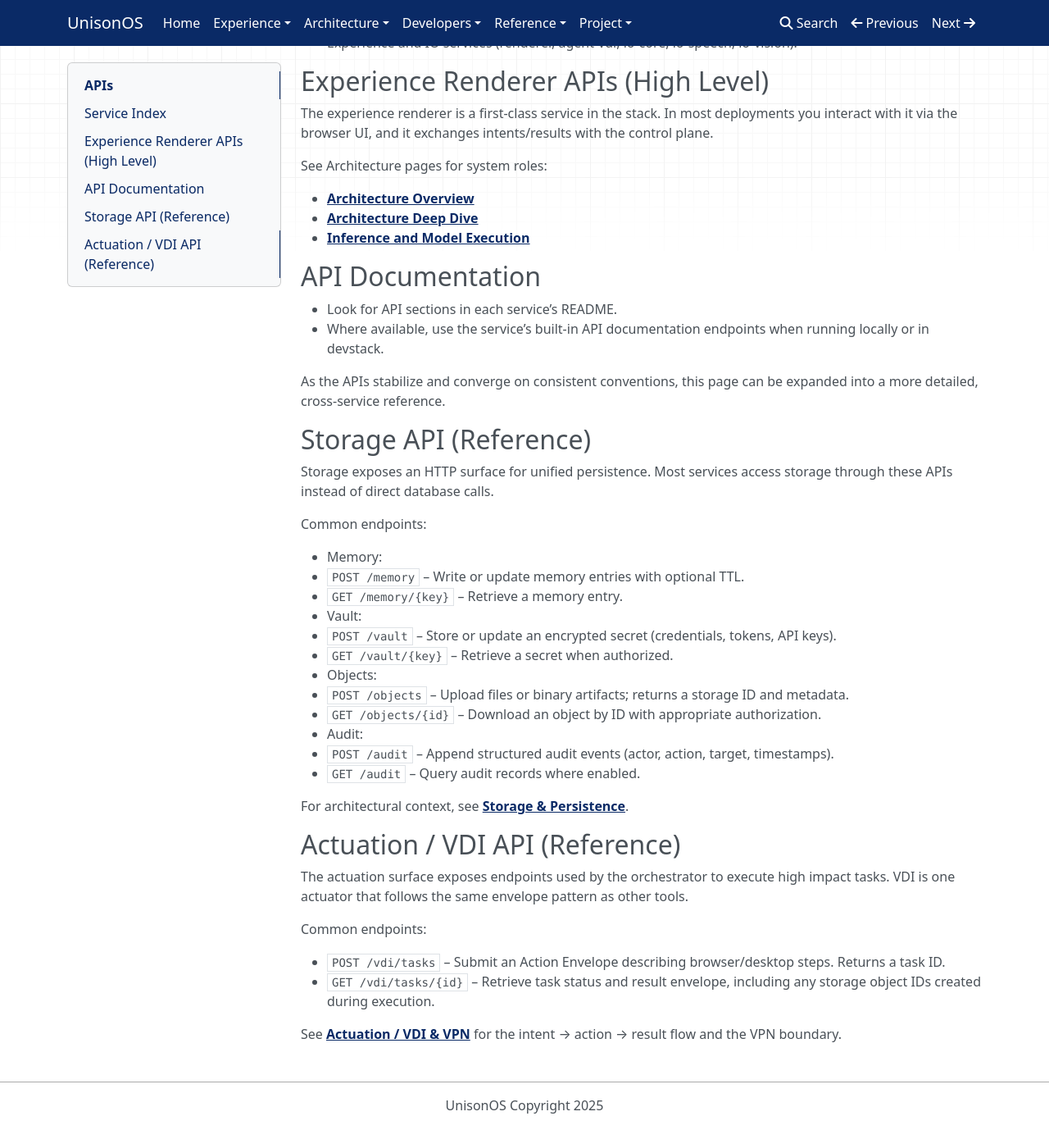
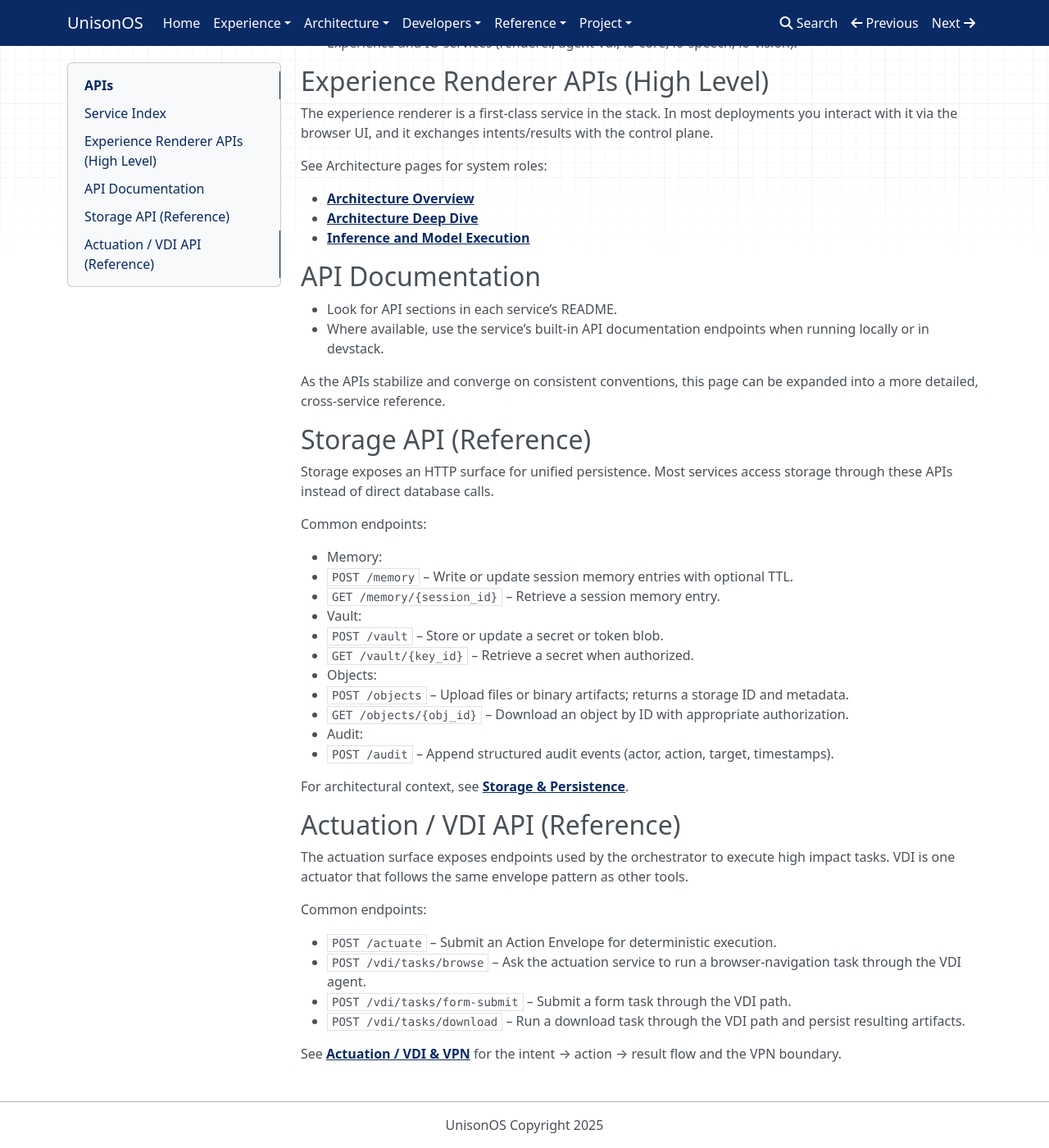
Before and after one commit to project-unisonOS/project-unisonos.github.io, an MkDocs documentation site: the page built from docs/reference/apis.md, in a window 1280 px wide and 1400 px high, scrolled down 229 px. Shown: the whole window at 82% size. Built offline with MkDocs 1.6.1, drawn with Linux system fonts in a browser that asks for light colours; nearby versions of some CDN libraries; before the commit the page ends 1605 px from its top, so only the background shows below that.

Commit message:
Align documentation with current implementation

```diff
--- a/docs/reference/apis.md
+++ b/docs/reference/apis.md
@@ -32,17 +32,16 @@ Storage exposes an HTTP surface for unified persistence. Most services access st
 Common endpoints:
 
 - Memory:
-  - `POST /memory` – Write or update memory entries with optional TTL.
-  - `GET /memory/{key}` – Retrieve a memory entry.
+  - `POST /memory` – Write or update session memory entries with optional TTL.
+  - `GET /memory/{session_id}` – Retrieve a session memory entry.
 - Vault:
-  - `POST /vault` – Store or update an encrypted secret (credentials, tokens, API keys).
-  - `GET /vault/{key}` – Retrieve a secret when authorized.
+  - `POST /vault` – Store or update a secret or token blob.
+  - `GET /vault/{key_id}` – Retrieve a secret when authorized.
 - Objects:
   - `POST /objects` – Upload files or binary artifacts; returns a storage ID and metadata.
-  - `GET /objects/{id}` – Download an object by ID with appropriate authorization.
+  - `GET /objects/{obj_id}` – Download an object by ID with appropriate authorization.
 - Audit:
   - `POST /audit` – Append structured audit events (actor, action, target, timestamps).
-  - `GET /audit` – Query audit records where enabled.
 
 For architectural context, see [Storage & Persistence](../architecture/deep-dive.md#storage-and-persistence).
 
@@ -52,7 +51,9 @@ The actuation surface exposes endpoints used by the orchestrator to execute high
 
 Common endpoints:
 
-- `POST /vdi/tasks` – Submit an Action Envelope describing browser/desktop steps. Returns a task ID.
-- `GET /vdi/tasks/{id}` – Retrieve task status and result envelope, including any storage object IDs created during execution.
+- `POST /actuate` – Submit an Action Envelope for deterministic execution.
+- `POST /vdi/tasks/browse` – Ask the actuation service to run a browser-navigation task through the VDI agent.
+- `POST /vdi/tasks/form-submit` – Submit a form task through the VDI path.
+- `POST /vdi/tasks/download` – Run a download task through the VDI path and persist resulting artifacts.
 
 See [Actuation / VDI & VPN](../architecture/deep-dive.md#actuation-vdi-and-vpn) for the intent → action → result flow and the VPN boundary.
```
